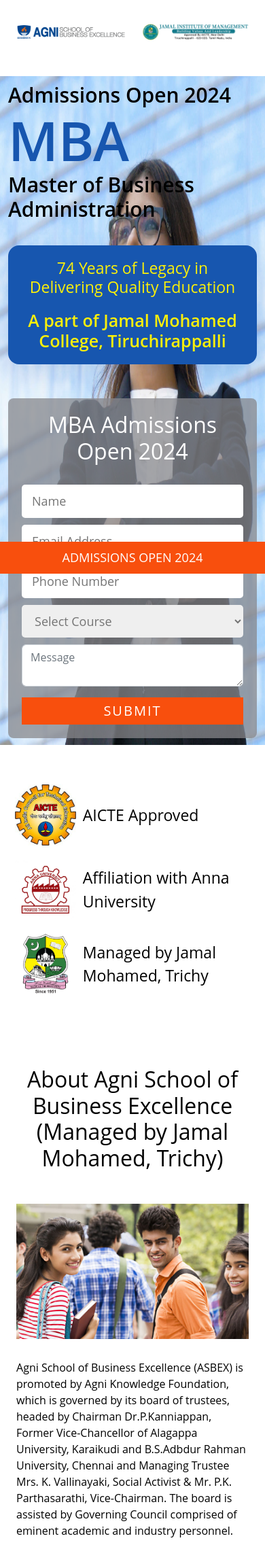
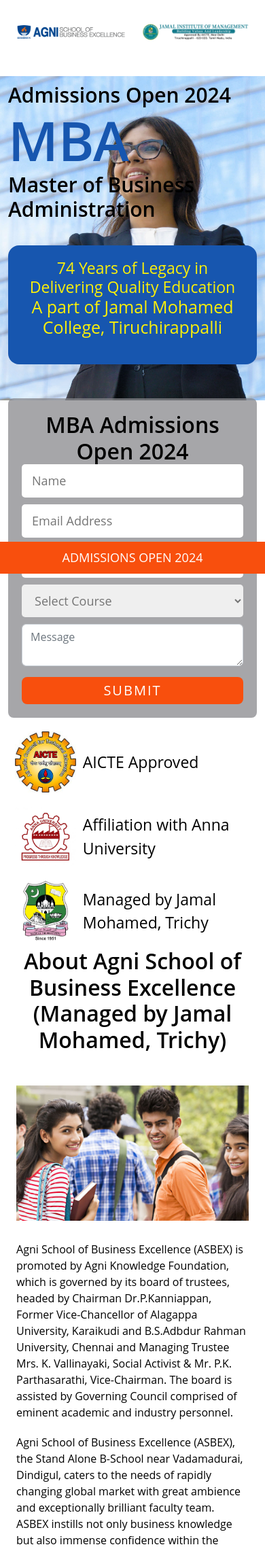
Before and after one commit to bharath20011812/agnimba, a PHP site: page / in a window 390 px wide. Shown: the top 2276 px of the page at 68% size. Run offline with PHP 8.4, Linux system fonts and the light colour scheme.

Commit message:
Update style.css

```diff
--- a/css/style.css
+++ b/css/style.css
@@ -75,26 +75,36 @@
     justify-content: space-between;
     text-align: center;
 }
-.header-sec img{
+
+.header-sec img {
     width: 45%;
 }
+
 .header-logo {
     width: 50%;
 }
+
 section.header-sec {
     position: fixed;
     background: #fff;
     z-index: 999;
 }
+
 .book-btn {
     width: 50%;
     text-align: center;
 }
+
 .banner-left h2 {
     font-weight: 500;
-    margin-bottom: 20px;
     font-size: 30px;
 }
+
+.banner-subcont h4 {
+    margin-bottom: 20px;
+    font-weight: 500;
+}
+
 .banner-subcont {
     background: #1756AF;
     color: #FBF009;
@@ -104,15 +114,18 @@
     text-align: center;
     box-shadow: 0px 15px 39px 0px rgba(8, 18, 109, 0.1) !important;
 }
+
 .mainsec1 {
     background-image: url(../image/banneer-lft.jpg);
     background-repeat: no-repeat;
     background-size: 100%;
     margin-top: 7rem;
 }
+
 .banner-left.col-lg-8 {
     width: 70%;
 }
+
 .banner-main {
     display: flex;
     flex-wrap: wrap;
@@ -126,21 +139,32 @@
     width: 100%;
 }
 
-.banner-form h2 {
+.banner-form h3 {
     text-align: center;
-    margin-bottom: 30px;
     color: #fff;
+    font-size: 35px;
 }
+
+.banner-form p {
+    text-align: center;
+    color: #fff;
+    margin: 10px 0 30px;
+    font-size: 25px;
+}
+
 .banner-form {
     background: #88888cbd;
     padding: 20px;
     border-radius: 8px;
     width: 25%;
 }
-.banner-form .col-12 input, .banner-form .col-12 select {
+
+.banner-form .col-12 input,
+.banner-form .col-12 select {
     border: 0px solid !important;
     border-radius: 5px !important;
 }
+
 .banner-left h1 {
     font-size: 50px;
     color: #000;
@@ -148,11 +172,13 @@
     font-weight: 600;
     width: 80%;
 }
+
 .banner-left h1 span {
     font-size: 80px;
     color: #1756AF;
     font-weight: 600;
 }
+
 /* Accreditations Start */
 .accred-main {
     text-align: center;
@@ -161,6 +187,7 @@
     align-items: center;
     justify-content: space-evenly;
 }
+
 .accred-inr {
     display: flex;
     align-items: center;
@@ -172,13 +199,16 @@
 .accred-inr:last-child {
     border-right: 0px solid #DADADA;
 }
+
 .accred-inr p {
     font-size: 30px;
 }
+
 .accred-inr img {
     width: 30%;
     padding: 10px;
 }
+
 /* about section */
 .about-cont .ryt-img img {
     width: 100%;
@@ -195,6 +225,7 @@
 .row.about-cont {
     width: 100%;
     margin: auto;
+    align-items: center;
 }
 
 /* Why to Choos Us? */
@@ -331,10 +362,12 @@
 .count-outer {
     margin-bottom: 4rem;
 }
+
 .count-outer h2#test span {
     font-size: 30px;
     margin-left: 20px;
 }
+
 /* mba specification */
 .course-img {
     text-align: center;
@@ -352,7 +385,8 @@
     text-align: center;
     margin: 30px 0;
 }
-.speciali-main .mba-courses:hover{
+
+.speciali-main .mba-courses:hover {
     box-shadow: 0px 15px 39px 0px rgba(8, 18, 109, 0.1) !important;
 }
 
@@ -492,33 +526,40 @@
     background-color: #01BAFD;
     color: #fff;
 }
-section.footer-sec
-.footer-main.row {
+
+section.footer-sec .footer-main.row {
     align-items: center;
 }
+
 .footer-logo img {
     width: 50%;
     padding: 30px 0;
 }
+
 .footer-address h6 {
     font-size: 20px;
     margin-bottom: 30px;
 }
+
 .footer-address h4 {
     margin-bottom: 20px;
 }
+
 .footer-address p {
     font-size: 20px;
     margin-bottom: 10px;
 }
-.footer-address p a{
+
+.footer-address p a {
     font-size: 20px;
     color: #000;
 }
+
 .test-message {
     border-radius: 0;
     border: 1px solid;
 }
+
 /* popup  */
 .popup-select .col-12 input,
 .popup-select .col-12 select {
@@ -529,6 +570,7 @@
     border-radius: 0;
     color: #757575;
 }
+
 .book-constmain h3.text-center {
     text-align: center !important;
     margin: auto;
@@ -564,15 +606,19 @@
     text-transform: uppercase;
     border: none;
     width: 100%;
+    border-radius: 8px;
 }
+
 .than-foot {
     position: fixed;
     bottom: 0;
 }
+
 h1.thak-title {
     padding-bottom: 3rem;
     position: relative;
 }
+
 h1.thak-title::before {
     position: absolute;
     border-bottom: 5px solid;
@@ -585,12 +631,15 @@
     top: 0;
     margin: auto;
 }
+
 .than-foot p.copy-ryt {
     margin-bottom: 0;
 }
+
 section.thank-pag.py-5 {
     margin-bottom: 50px;
 }
+
 /* responsive */
 @media screen and (max-width: 2500px) {}
 
@@ -613,28 +662,37 @@
         justify-content: center;
         padding: 50px 0;
     }
+
     .accred-inr p {
         font-size: 23px;
     }
+
     .mainsec1 {
         background-size: 100% 100%;
     }
+
     .banner-left h1 {
         font-size: 40px;
     }
+
     .banner-form {
         width: 35%;
     }
+
     .banner-left.col-lg-8 {
         width: 65%;
     }
+
     .mba-courses h3 {
         font-size: 20px;
     }
+
+    .banner-form h3 {
+        font-size: 30px;
+    }
 }
 
-@media screen and (max-width: 1100px) {
-}
+@media screen and (max-width: 1100px) {}
 
 @media screen and (max-width: 990px) {
     .mba-courses h3 {
@@ -642,62 +700,80 @@
         margin-bottom: 30px;
         font-size: 22px;
     }
+
     .eligibl-cont ul {
         width: 100%;
         text-align: left;
     }
+
     .eligible-lft.col-lg-6 {
         margin-bottom: 30px;
     }
+
     .row.about-cont {
         width: 100%;
         margin: auto;
         flex-direction: column-reverse;
         gap: 30px;
     }
+
     .goal-section {
         position: relative;
         overflow: hidden;
         height: auto;
     }
+
     .row.clearfix.ml-5 {
         margin-left: 0 !important;
         margin-top: 8rem;
     }
+
     .count-outer {
         margin-bottom: 30px;
         width: 50%;
     }
+
     .service_item {
         height: 500px;
     }
+
     .admision-lft h4 {
-        font-size:30px;
+        font-size: 30px;
         color: #fff;
         margin-bottom: 30px;
     }
+
     .eligibl-cont h3 {
         text-align: center;
     }
+
     .accred-main {
         flex-wrap: wrap;
     }
+
     .accred-inr {
         width: 50%;
     }
+
     .footer-logo {
         text-align: center;
     }
+
     .admission-ryt img {
         width: 70%;
     }
-    .banner-form ,.banner-subcont ,.banner-left h1{
+
+    .banner-form,
+    .banner-subcont,
+    .banner-left h1 {
         width: 100%;
     }
+
     .banner-main {
         width: 80%;
         margin: auto;
     }
+
     .banner-left.col-lg-8 {
         width: 100%;
         margin-bottom: 50px;
@@ -709,9 +785,11 @@
     .header-sec img {
         width: 90%;
     }
+
     .choose-main .col-sm-6 {
         width: 100%;
     }
+
     .service_item {
         height: auto;
     }
@@ -721,7 +799,9 @@
         padding-bottom: 0;
         gap: 40px;
     }
-    .admision-lft, .admission-ryt {
+
+    .admision-lft,
+    .admission-ryt {
         width: 100%;
         text-align: center;
     }
@@ -731,6 +811,7 @@
     .speciali-main .owl-nav button {
         display: none !important;
     }
+
     .speciali-main .mba-courses {
         width: 95%;
     }
@@ -743,20 +824,24 @@
     .speciali-main .owl-dots {
         display: block;
     }
+
     .mainsec1 {
         background-image: url(../image/mobile-banner.png);
         background-repeat: no-repeat;
-        background-size: 100% 100%;
+        background-size: 100% 45%;
     }
-    .goal-section .images-column .image-two{
+
+    .goal-section .images-column .image-two {
         display: none;
     }
+
     .goal-section .images-column .image {
         position: relative;
         border-radius: 5px;
         overflow: hidden;
         transform: rotate(0deg);
     }
+
     .banner-main {
         display: flex;
         flex-wrap: wrap;
@@ -765,11 +850,13 @@
         width: 100%;
         padding: 10px 0;
     }
+
     .banner-left.col-lg-8 {
         width: 100%;
         margin-bottom: 50px;
         padding: 0;
     }
+
     button.book-counslt {
         bottom: 0;
         top: auto;
@@ -777,65 +864,87 @@
         width: 100%;
         border-radius: 0;
     }
+
     .footer-sec .copy-ryt {
         padding: 5px;
         text-align: center;
         font-size: 15px;
         margin-bottom: 45px;
     }
+
     .thank-left h4 {
         font-size: 18px;
     }
+
     .accred-inr {
         width: 100%;
         justify-content: left;
-        border-right:0px;
+        border-right: 0px;
     }
+
     .accred-inr p {
         font-size: 23px;
         text-align: left;
     }
+
     .footer-logo img {
         width: 90%;
         padding: 30px 0;
     }
+
+    .accredit-sec {
+        padding: 0 !important;
+    }
+    .speciali-sec{
+        padding-top: 0 !important;
+    }
+
 }
 
 @media screen and (max-width: 500px) {
     h2 {
         font-size: 2rem;
         text-align: center;
-        font-weight: 500;
     }
+
     .count-outer {
         margin-bottom: 30px;
         width: 100%;
         text-align: center;
     }
+
     .count-outer h4 {
         font-size: 16px;
     }
+
     .eligibl-cont li {
         margin-bottom: 15px;
         font-size: 16px;
     }
-    .footer-address p a ,.footer-address p{
+
+    .footer-address p a,
+    .footer-address p {
         font-size: 16px;
     }
+
     .footer-address h6 {
         font-size: 18px;
     }
+
     .admision-lft h4 {
         font-size: 22px;
         color: #fff;
         margin-bottom: 30px;
     }
+
     .banner-left h1 {
         font-size: 30px;
     }
+
     .banner-subcont {
         padding: 20px;
     }
+
     .banner-left h2 {
         font-size: 23px;
     }
@@ -848,3 +957,8 @@
     }
 
 }
+@media screen and (max-width: 400px) {
+.mainsec1 {
+    background-size: 100% 50%;
+}
+}
```
